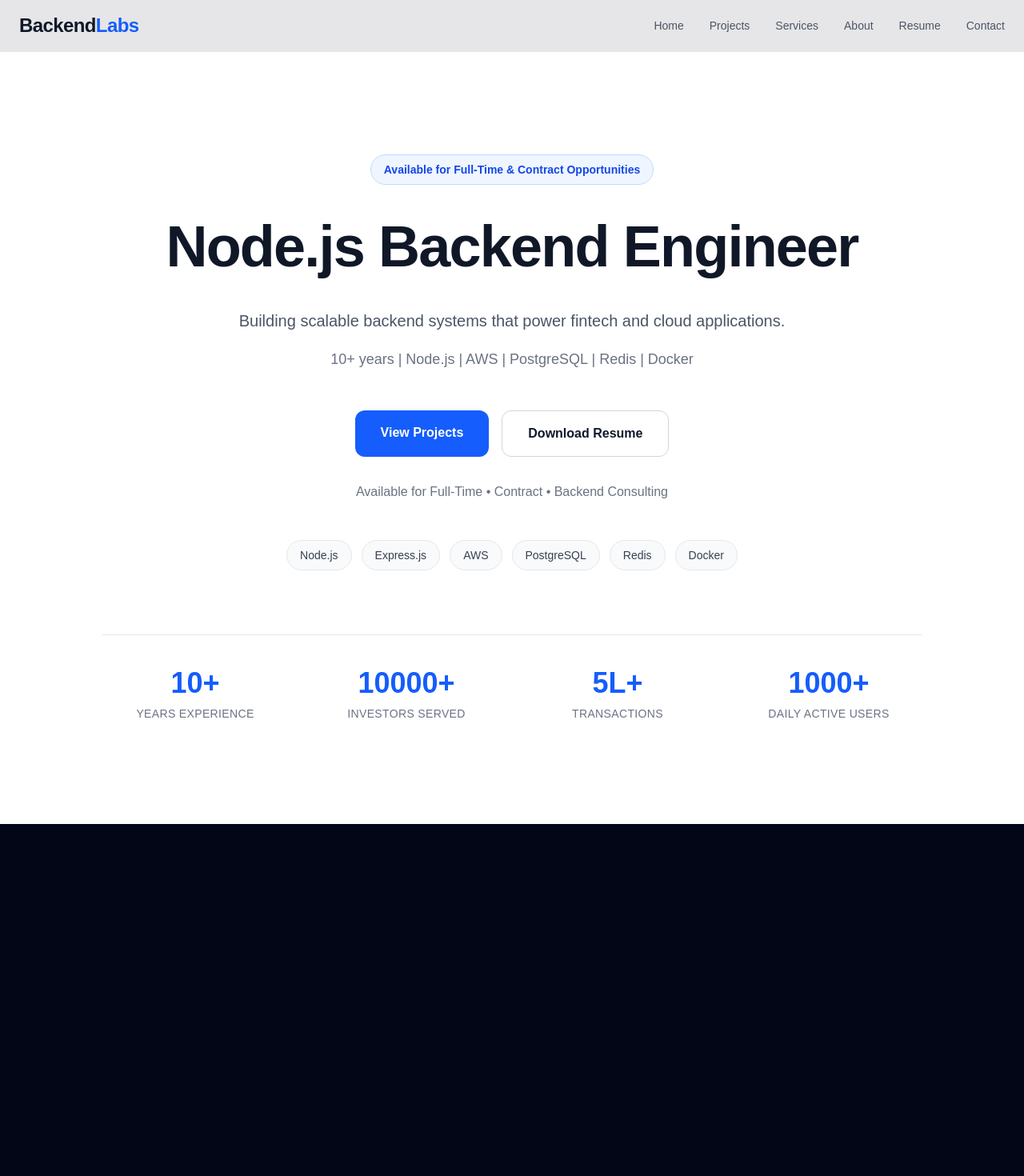
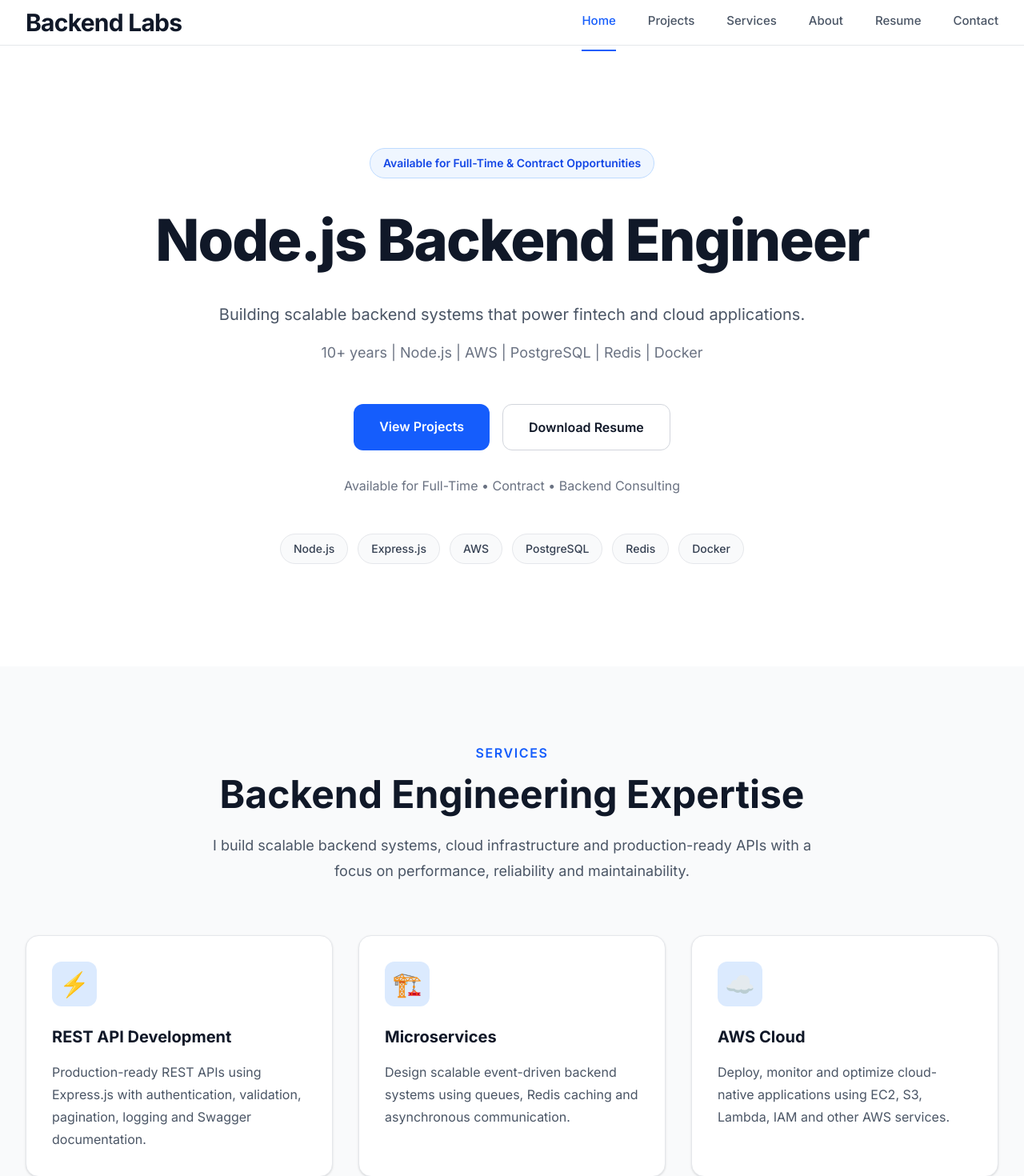
Before and after one commit to AnilKumarSamal/anil-backend-labs, a Next.js app: page / in a window 1280 px wide. Shown: the top 1470 px of the page at 80% size. Before the commit the page ends 1030 px from the top, so only its background shows below. Built offline with nearby package versions, Linux system fonts and the light colour scheme.

Commit message:
feat:add responsive navbar

```diff
--- a/src/app/layout.js
+++ b/src/app/layout.js
@@ -1,5 +1,11 @@
 import "./globals.css";
 import Navbar from "@/components/layout/Navbar";
+import { Inter } from "next/font/google";
+
+const inter = Inter({
+  subsets: ["latin"],
+  display: "swap",
+});
 
 export const metadata = {
   title: "Backend Labs",
@@ -9,7 +15,7 @@ export const metadata = {
 export default function RootLayout({ children }) {
   return (
     <html lang="en">
-      <body className="bg-slate-950 text-slate-100">
+      <body className={inter.className}>
         <Navbar />
         {children}
       </body>
--- a/src/app/page.js
+++ b/src/app/page.js
@@ -1,9 +1,10 @@
 import Hero from "@/components/sections/Hero";
-
+import Services from "@/components/sections/Services";
 export default function Home() {
   return (
     <main className="min-h-screen bg-slate-950 text-slate-100">
       <Hero />
+      <Services />
     </main>
   );
 }
--- a/src/components/layout/Navbar.jsx
+++ b/src/components/layout/Navbar.jsx
@@ -1,37 +1,60 @@
 "use client";
 
 import Link from "next/link";
+import { usePathname } from "next/navigation";
 import { useState } from "react";
-import { NAVIGATION } from "@/constants/navigation";
+
+const navLinks = [
+  { name: "Home", href: "/" },
+  { name: "Projects", href: "/projects" },
+  { name: "Services", href: "/services" },
+  { name: "About", href: "/about" },
+  { name: "Resume", href: "/resume" },
+  { name: "Contact", href: "/contact" },
+];
 
 export default function Navbar() {
-  const [isOpen, setIsOpen] = useState(false);
+  const pathname = usePathname();
+  const [menuOpen, setMenuOpen] = useState(false);
 
   return (
-    <header className="sticky top-0 z-50 border-b border-gray-200 bg-white/90 backdrop-blur">
-      <div className="mx-auto flex h-16 max-w-7xl items-center justify-between px-6">
+    <header className="sticky top-0 z-50 border-b border-gray-200 bg-white">
+      <div className="mx-auto flex h-14 max-w-7xl items-center justify-between px-6 lg:px-8">
+        {/* Logo */}
         <Link
           href="/"
-          className="text-2xl font-extrabold tracking-tight text-gray-900"
+          className="text-3xl font-bold tracking-tight text-gray-900"
         >
-          Backend<span className="text-blue-600">Labs</span>
+          Backend Labs
         </Link>
 
-        <nav className="hidden items-center gap-8 md:flex">
-          {NAVIGATION.map((item) => (
+        {/* Desktop Menu */}
+        <nav className="hidden items-center gap-10 md:flex">
+          {navLinks.map((link) => {
+            const active = pathname === link.href;
+
+            return (
               <Link
-              key={item.label}
-              href={item.href}
-              className="text-sm font-medium text-gray-600 transition hover:text-blue-600"
+                key={link.name}
+                href={link.href}
+                className={`relative pb-1 text-[15px] font-medium transition ${
+                  active ? "text-blue-600" : "text-gray-600 hover:text-gray-900"
+                }`}
               >
-              {item.label}
+                {link.name}
+
+                {active && (
+                  <span className="absolute -bottom-[23px] left-0 h-[2px] w-full bg-blue-600" />
+                )}
               </Link>
-          ))}
+            );
+          })}
         </nav>
 
+        {/* Mobile Button */}
         <button
-          onClick={() => setIsOpen(!isOpen)}
-          className="rounded-md p-2 md:hidden"
+          onClick={() => setMenuOpen(!menuOpen)}
+          className="rounded-md p-2 text-gray-700 md:hidden"
         >
           <svg
             xmlns="http://www.w3.org/2000/svg"
@@ -39,19 +62,18 @@ export default function Navbar() {
             fill="none"
             viewBox="0 0 24 24"
             stroke="currentColor"
+            strokeWidth={2}
           >
-            {isOpen ? (
+            {menuOpen ? (
               <path
                 strokeLinecap="round"
                 strokeLinejoin="round"
-                strokeWidth={2}
                 d="M6 18L18 6M6 6l12 12"
               />
             ) : (
               <path
                 strokeLinecap="round"
                 strokeLinejoin="round"
-                strokeWidth={2}
                 d="M4 6h16M4 12h16M4 18h16"
               />
             )}
@@ -59,19 +81,28 @@ export default function Navbar() {
         </button>
       </div>
 
-      {isOpen && (
-        <div className="border-t border-gray-200 bg-white md:hidden">
-          {NAVIGATION.map((item) => (
+      {/* Mobile Menu */}
+      {menuOpen && (
+        <nav className="border-t border-gray-200 bg-white md:hidden">
+          {navLinks.map((link) => {
+            const active = pathname === link.href;
+
+            return (
               <Link
-              key={item.label}
-              href={item.href}
-              onClick={() => setIsOpen(false)}
-              className="block px-6 py-4 text-gray-700 transition hover:bg-gray-100 hover:text-blue-600"
+                key={link.name}
+                href={link.href}
+                onClick={() => setMenuOpen(false)}
+                className={`block px-6 py-4 text-sm font-medium ${
+                  active
+                    ? "bg-blue-50 text-blue-600"
+                    : "text-gray-700 hover:bg-gray-50"
+                }`}
               >
-              {item.label}
+                {link.name}
               </Link>
-          ))}
-        </div>
+            );
+          })}
+        </nav>
       )}
     </header>
   );
--- a/src/components/sections/Hero.jsx
+++ b/src/components/sections/Hero.jsx
@@ -51,20 +51,6 @@ export default function Hero() {
               </span>
             ))}
           </div>
-
-          <div className="mt-20 grid grid-cols-2 gap-8 border-t border-gray-200 pt-10 md:grid-cols-4">
-            {heroData.stats.map((item) => (
-              <div key={item.label}>
-                <h2 className="text-4xl font-bold text-blue-600">
-                  {item.value}
-                </h2>
-
-                <p className="mt-2 text-sm uppercase tracking-wide text-gray-500">
-                  {item.label}
-                </p>
-              </div>
-            ))}
-          </div>
         </div>
       </Container>
     </section>
--- a/src/components/sections/Services.jsx
+++ b/src/components/sections/Services.jsx
@@ -1,3 +1,47 @@
+import Container from "@/components/ui/Container";
+import { services } from "@/data/services";
+
 export default function Services() {
-  return <div className="mx-auto max-w-7xl px-6 lg:px-8">Services page</div>;
+  return (
+    <section id="services" className="bg-gray-50 py-24">
+      <Container>
+        <div className="mx-auto max-w-3xl text-center">
+          <span className="font-semibold uppercase tracking-widest text-blue-600">
+            Services
+          </span>
+
+          <h2 className="mt-4 text-4xl font-bold text-gray-900 md:text-5xl">
+            Backend Engineering Expertise
+          </h2>
+
+          <p className="mt-6 text-lg leading-8 text-gray-600">
+            I build scalable backend systems, cloud infrastructure and
+            production-ready APIs with a focus on performance, reliability and
+            maintainability.
+          </p>
+        </div>
+
+        <div className="mt-16 grid gap-8 md:grid-cols-2 lg:grid-cols-3">
+          {services.map((service) => (
+            <div
+              key={service.title}
+              className="rounded-2xl border border-gray-200 bg-white p-8 shadow-sm transition duration-300 hover:-translate-y-2 hover:shadow-xl"
+            >
+              <div className="mb-6 flex h-14 w-14 items-center justify-center rounded-xl bg-blue-100 text-3xl">
+                {service.icon}
+              </div>
+
+              <h3 className="text-xl font-bold text-gray-900">
+                {service.title}
+              </h3>
+
+              <p className="mt-4 leading-7 text-gray-600">
+                {service.description}
+              </p>
+            </div>
+          ))}
+        </div>
+      </Container>
+    </section>
+  );
 }
--- /dev/null
+++ b/src/data/services.js
@@ -0,0 +1,38 @@
+export const services = [
+  {
+    icon: "⚡",
+    title: "REST API Development",
+    description:
+      "Production-ready REST APIs using Express.js with authentication, validation, pagination, logging and Swagger documentation.",
+  },
+  {
+    icon: "🏗️",
+    title: "Microservices",
+    description:
+      "Design scalable event-driven backend systems using queues, Redis caching and asynchronous communication.",
+  },
+  {
+    icon: "☁️",
+    title: "AWS Cloud",
+    description:
+      "Deploy, monitor and optimize cloud-native applications using EC2, S3, Lambda, IAM and other AWS services.",
+  },
+  {
+    icon: "🗄️",
+    title: "Database Design",
+    description:
+      "Schema design, indexing, query optimization and high-performance PostgreSQL and MySQL solutions.",
+  },
+  {
+    icon: "🚀",
+    title: "Performance Optimization",
+    description:
+      "Caching, rate limiting, background jobs, profiling and backend performance tuning for scalable systems.",
+  },
+  {
+    icon: "🐳",
+    title: "Docker & CI/CD",
+    description:
+      "Containerized applications with GitHub Actions, automated deployments and production-ready DevOps workflows.",
+  },
+];
```
Lines whose indentation alone changed are shown as unchanged.
